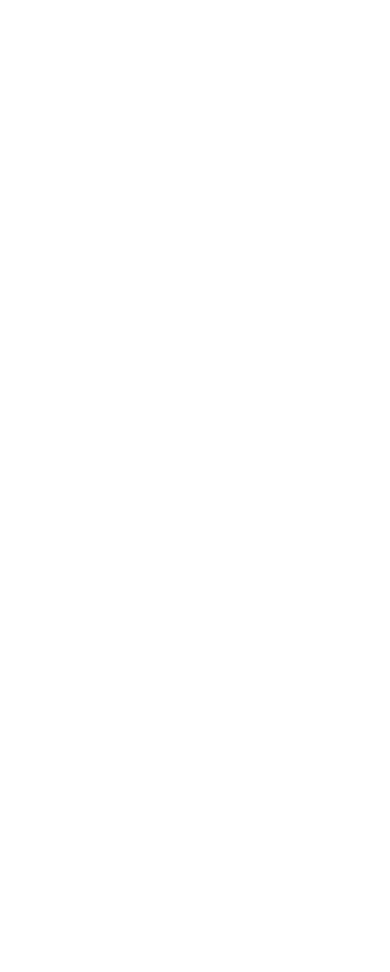
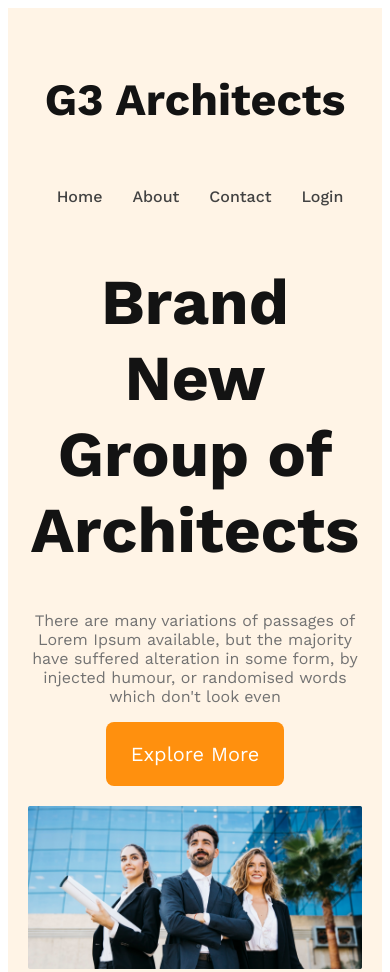
Before and after one commit to HalimurRoshid/g3-architects-website, a plain HTML site: page index.html in a window 390 px wide. Shown: the top 972 px of the page. Before the commit the page ends 844 px from the top, so only its background shows below. Drawn offline with nearby package versions, Linux system fonts and the light colour scheme.

Commit message:
finished the header section with responsive

```diff
--- a/index.html
+++ b/index.html
@@ -4,6 +4,34 @@
     <meta charset="UTF-8" />
     <meta name="viewport" content="width=device-width, initial-scale=1.0" />
     <title>G3 Architects</title>
+    <link rel="stylesheet" href="./styles/stylee.css" />
+    <link rel="stylesheet" href="./styles/responsive.css" />
   </head>
-  <body></body>
+  <body>
+    <header>
+      <nav>
+        <h3 class="nav-title">G3 Architects</h3>
+        <ul>
+          <li><a href="">Home</a></li>
+          <li><a href="">About</a></li>
+          <li><a href="">Contact</a></li>
+          <li><a href="">Login</a></li>
+        </ul>
+      </nav>
+      <div class="banner">
+        <div class="banner-content">
+          <h1 class="banner-titile">Brand New Group of Architects</h1>
+          <p class="banner-description">
+            There are many variations of passages of Lorem Ipsum available, but
+            the majority have suffered alteration in some form, by injected
+            humour, or randomised words which don't look even
+          </p>
+          <button class="btn-primary">Explore More</button>
+        </div>
+        <img src="./images/banner.png" alt="" />
+      </div>
+    </header>
+    <main></main>
+    <footer></footer>
+  </body>
 </html>
--- /dev/null
+++ b/styles/responsive.css
@@ -0,0 +1,18 @@
+/* Mobile Devices */
+@media screen and (max-width: 576px) {
+  header {
+    padding: 20px;
+  }
+  nav {
+    flex-direction: column;
+  }
+}
+/* Medium Devices */
+@media screen and (min-width: 576px) and (max-width: 992px) {
+  header {
+    padding: 50px;
+  }
+  nav {
+    flex-direction: column;
+  }
+}
--- a/styles/stylee.css
+++ b/styles/stylee.css
@@ -0,0 +1,69 @@
+/****** Work sans google font start******/
+@import url("https://fonts.googleapis.com/css2?family=Work+Sans:wght@400;500;600;700&display=swap");
+/****** Work sans google font end******/
+/****** Default css start ******/
+* {
+  font-family: "Work Sans", sans-serif;
+}
+/****** Default css end ******/
+/****** Common css start ******/
+.btn-primary {
+  border-radius: 8px;
+  background: #ff900e;
+  padding: 20px 25px;
+  color: #fff;
+  font-size: 1.25rem;
+  font-weight: 400;
+  cursor: pointer;
+  border: 0;
+}
+/****** Common css end ******/
+/****** Header css start ******/
+header {
+  background: rgba(255, 144, 14, 0.1);
+  padding: 50px 240px;
+}
+.nav-title {
+  font-size: 2.8rem;
+  font-weight: 700;
+  color: #131313;
+}
+nav {
+  display: flex;
+  justify-content: space-between;
+  align-items: center;
+}
+nav > ul {
+  display: flex;
+}
+nav li {
+  list-style: none;
+  margin-right: 30px;
+  font-size: 1rem;
+  font-weight: 500;
+}
+nav li a {
+  text-decoration: none;
+  color: #424242;
+}
+/* Banner Styles */
+.banner-content {
+  max-width: 800px;
+  margin: 0 auto;
+  text-align: center;
+}
+.banner-titile {
+  font-size: 4rem;
+  font-weight: 700;
+  color: #131313;
+}
+.banner-description {
+  color: #727272;
+  font-size: 1rem;
+}
+.banner img {
+  margin-top: 20px;
+  width: 100%;
+}
+/* Banner Styles */
+/****** Header css end ******/
```
